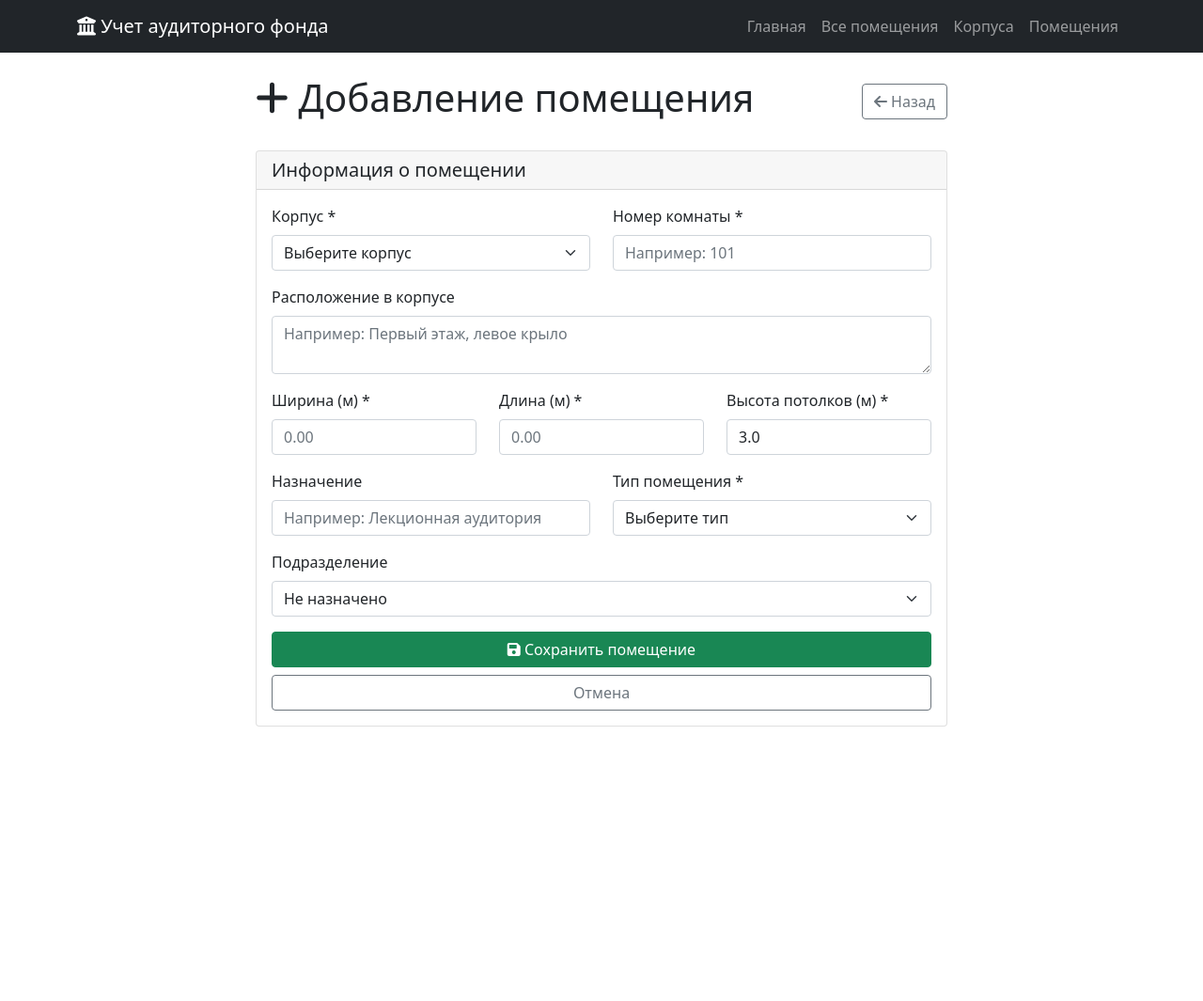
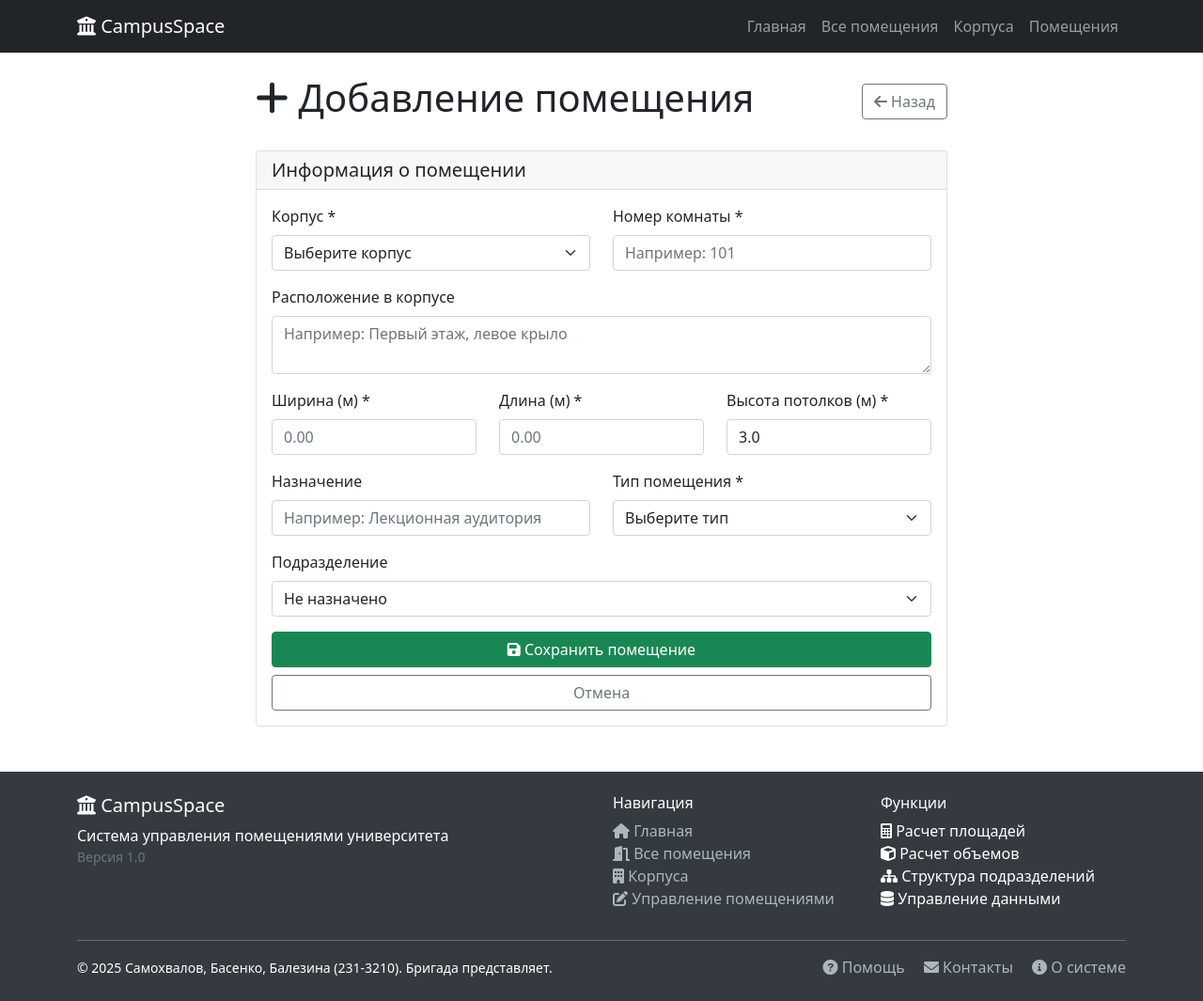
Before and after one commit to qelio/campusspace, a Flask app: page /room/add in a window 1280 px wide. Shown: the whole page at 94% size. Before the commit the page ends 773 px from the top, so only its background shows below. Run offline with Flask 3, Linux system fonts and the light colour scheme; data that the repository does not hold is empty.

Commit message:
fix base.html

```diff
--- a/templates/base.html
+++ b/templates/base.html
@@ -3,15 +3,40 @@
 <head>
     <meta charset="UTF-8">
     <meta name="viewport" content="width=device-width, initial-scale=1.0">
-    <title>{% block title %}Учет аудиторного фонда{% endblock %}</title>
+    <title>{% block title %}CampusSpace{% endblock %}</title>
     <link href="https://cdn.jsdelivr.net/npm/bootstrap@5.1.3/dist/css/bootstrap.min.css" rel="stylesheet">
     <link href="https://cdnjs.cloudflare.com/ajax/libs/font-awesome/6.0.0/css/all.min.css" rel="stylesheet">
+    <style>
+        .footer {
+            background-color: #343a40;
+            color: white;
+            margin-top: auto;
+        }
+        .footer a {
+            color: #adb5bd;
+            text-decoration: none;
+        }
+        .footer a:hover {
+            color: white;
+        }
+        html, body {
+            height: 100%;
+        }
+        body {
+            display: flex;
+            flex-direction: column;
+            min-height: 100vh;
+        }
+        .container {
+            flex: 1;
+        }
+    </style>
 </head>
 <body>
     <nav class="navbar navbar-expand-lg navbar-dark bg-dark">
         <div class="container">
             <a class="navbar-brand" href="{{ url_for('index') }}">
-                <i class="fas fa-university"></i> Учет аудиторного фонда
+                <i class="fas fa-university"></i> CampusSpace
             </a>
             <button class="navbar-toggler" type="button" data-bs-toggle="collapse" data-bs-target="#navbarNav">
                 <span class="navbar-toggler-icon"></span>
@@ -50,6 +75,49 @@
         {% block content %}{% endblock %}
     </div>
 
+    <footer class="footer mt-5 py-4">
+        <div class="container">
+            <div class="row">
+                <div class="col-md-6">
+                    <h5><i class="fas fa-university"></i> CampusSpace</h5>
+                    <p class="mb-0">Система управления помещениями университета</p>
+                    <p class="text-muted small mb-0">Версия 1.0</p>
+                </div>
+                <div class="col-md-3">
+                    <h6>Навигация</h6>
+                    <ul class="list-unstyled">
+                        <li><a href="{{ url_for('index') }}"><i class="fas fa-home"></i> Главная</a></li>
+                        <li><a href="{{ url_for('rooms_list') }}"><i class="fas fa-door-open"></i> Все помещения</a></li>
+                        <li><a href="{{ url_for('buildings_management') }}"><i class="fas fa-building"></i> Корпуса</a></li>
+                        <li><a href="{{ url_for('rooms_management') }}"><i class="fas fa-edit"></i> Управление помещениями</a></li>
+                    </ul>
+                </div>
+                <div class="col-md-3">
+                    <h6>Функции</h6>
+                    <ul class="list-unstyled">
+                        <li><i class="fas fa-calculator"></i> Расчет площадей</li>
+                        <li><i class="fas fa-cube"></i> Расчет объемов</li>
+                        <li><i class="fas fa-sitemap"></i> Структура подразделений</li>
+                        <li><i class="fas fa-database"></i> Управление данными</li>
+                    </ul>
+                </div>
+            </div>
+            <hr class="my-3" style="border-color: #495057;">
+            <div class="row align-items-center">
+                <div class="col-md-6">
+                    <p class="mb-0 small">&copy; 2025 Самохвалов, Басенко, Балезина (231-3210). Бригада представляет.</p>
+                </div>
+                <div class="col-md-6 text-md-end">
+                    <div class="footer-links">
+                        <a href="#" class="me-3"><i class="fas fa-question-circle"></i> Помощь</a>
+                        <a href="#" class="me-3"><i class="fas fa-envelope"></i> Контакты</a>
+                        <a href="#"><i class="fas fa-info-circle"></i> О системе</a>
+                    </div>
+                </div>
+            </div>
+        </div>
+    </footer>
+
     <script src="https://cdn.jsdelivr.net/npm/bootstrap@5.1.3/dist/js/bootstrap.bundle.min.js"></script>
     {% block scripts %}{% endblock %}
 </body>
```
